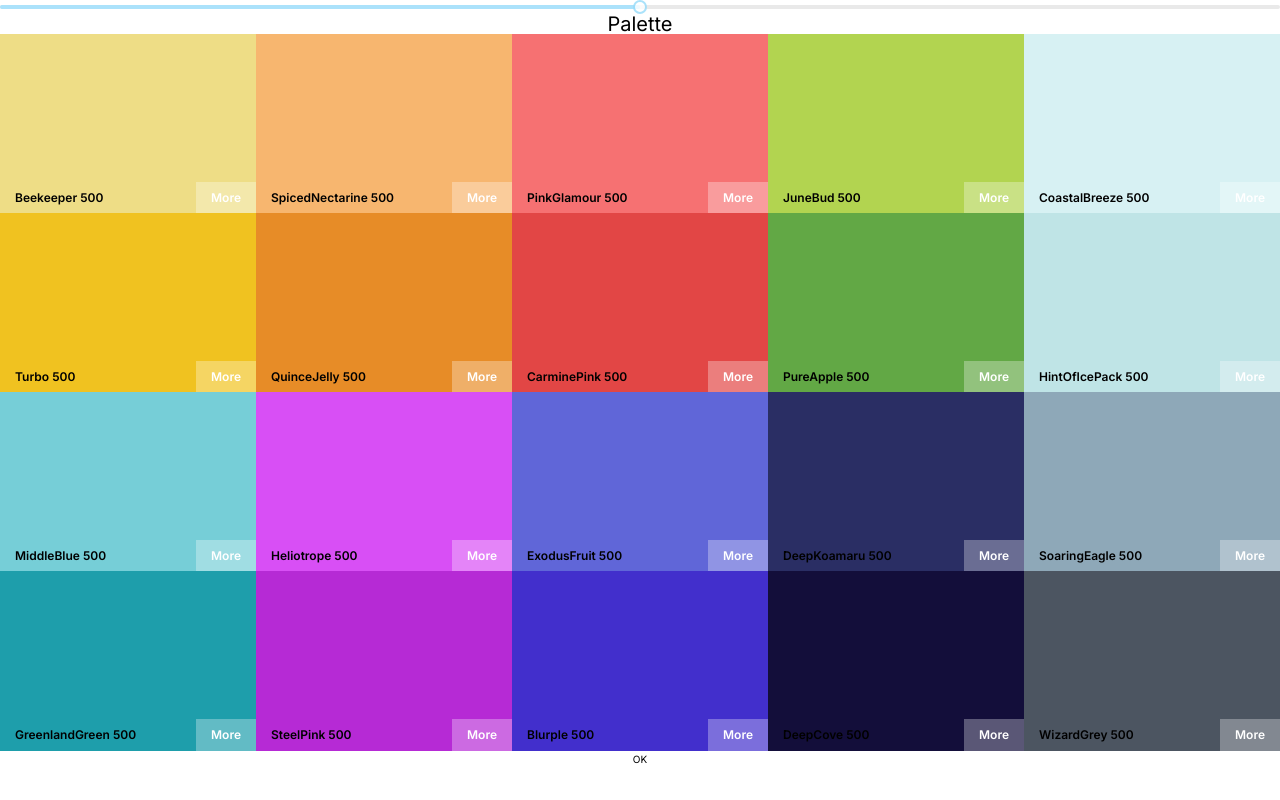
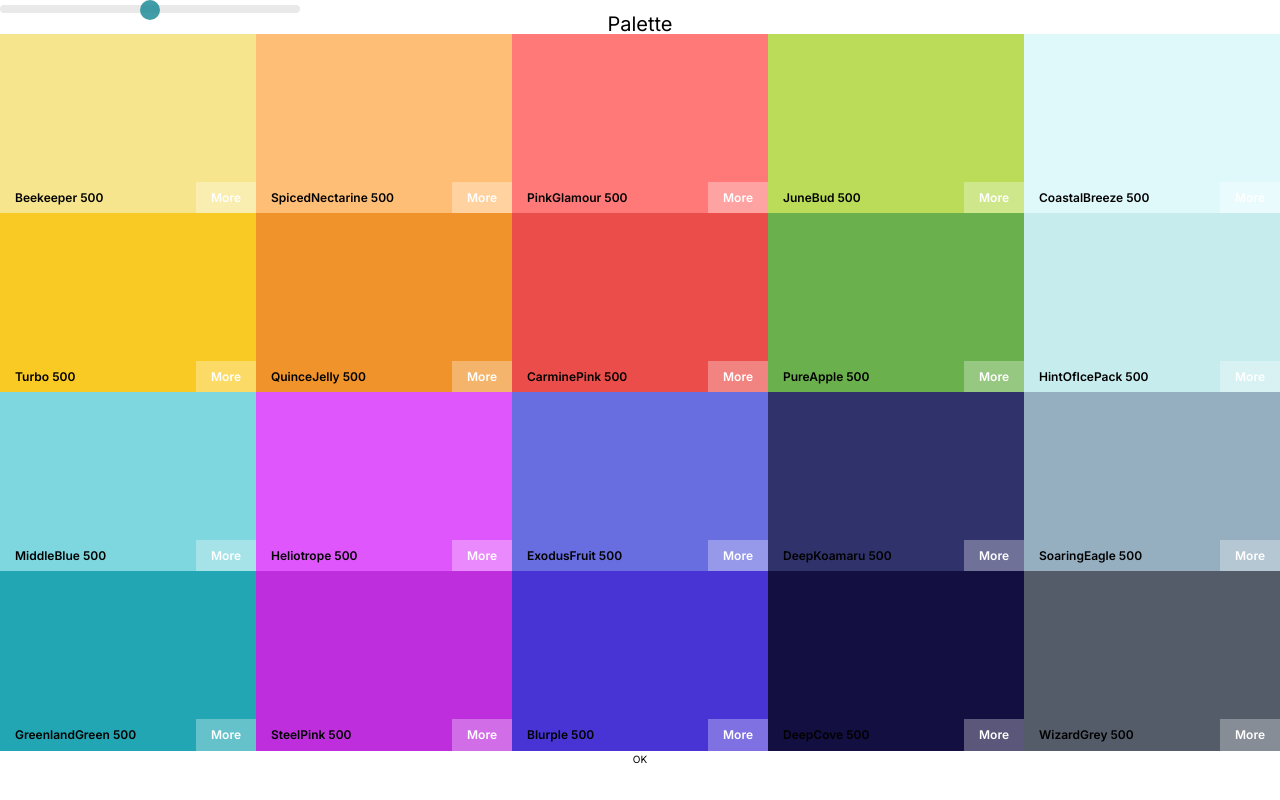
Before and after one commit to ElAlamiIdriss/React-Colors-Project, a React (Create React App) app: page / in a window 1280 px wide. Built offline with nearby package versions, Linux system fonts and the light colour scheme.

Commit message:
styled color slider

```diff
--- a/src/App.js
+++ b/src/App.js
@@ -8,6 +8,7 @@ import Palette from "./components/Palette";
 
 class App extends Component {
   render() {
+    console.log(generatePalette(seedColors[4]));
     return (
       <div className="App">
         <Palette palette={generatePalette(seedColors[4])} />
--- a/src/components/Palette.css
+++ b/src/components/Palette.css
@@ -6,3 +6,26 @@
 .palette-colors {
   height: 90%;
 }
+
+.slider {
+  width: 30rem;
+}
+
+.rc-slider-track {
+  background: transparent;
+}
+
+.rc-slider-rail {
+  height: 0.8rem;
+}
+
+.rc-slider-handle,
+.rc-slider-handle:active,
+.rc-slider-handle:focus {
+  background: #118491;
+  width: 2rem;
+  height: 2rem;
+  outline: none;
+  border: none;
+  box-shadow: none;
+}
--- a/src/components/Palette.js
+++ b/src/components/Palette.js
@@ -1,8 +1,8 @@
 import React, { Component } from "react";
 import Slider from "rc-slider";
 
+import "rc-slider/assets/index.css";
 import "./Palette.css";
-import "rc-slider/assets/index.css";
 
 import BoxColor from "./BoxColor";
 
@@ -23,6 +23,7 @@ class Palette extends Component {
 
     return (
       <div className="Palette">
+        <div className="slider">
           <Slider
             min={100}
             max={900}
@@ -30,6 +31,8 @@ class Palette extends Component {
             value={level}
             onChange={this.changeLevel}
           />
+        </div>
+
         <h1 className="palette-title">Palette</h1>
         <div className="palette-colors">{colorBoxes}</div>
         <footer>OK</footer>
--- a/src/helpers/ColorHelpers.js
+++ b/src/helpers/ColorHelpers.js
@@ -1,11 +1,11 @@
 import chroma from "chroma-js";
 
-const levels = [50, 100, 200, 300, 400, 500, 600, 700, 800, 900];
+const levels = [100, 200, 300, 400, 500, 600, 700, 800, 900];
 
 const getRange = (hexColor) => [
   chroma(hexColor).darken(1.4).hex(),
   hexColor,
-  "#fff",
+  chroma(hexColor).brighten(1.4).hex(),
 ];
 
 const getScale = (hexColor, numberOfColors) =>
@@ -19,7 +19,7 @@ const generatePalette = function (starterPalette) {
   }
 
   for (let color of starterPalette.colors) {
-    const scales = getScale(color.color, 10);
+    const scales = getScale(color.color, 9);
 
     for (let [i, scale] of scales.entries()) {
       newPalette.colors[levels[i]].push({
```
Lines whose indentation alone changed are shown as unchanged.
